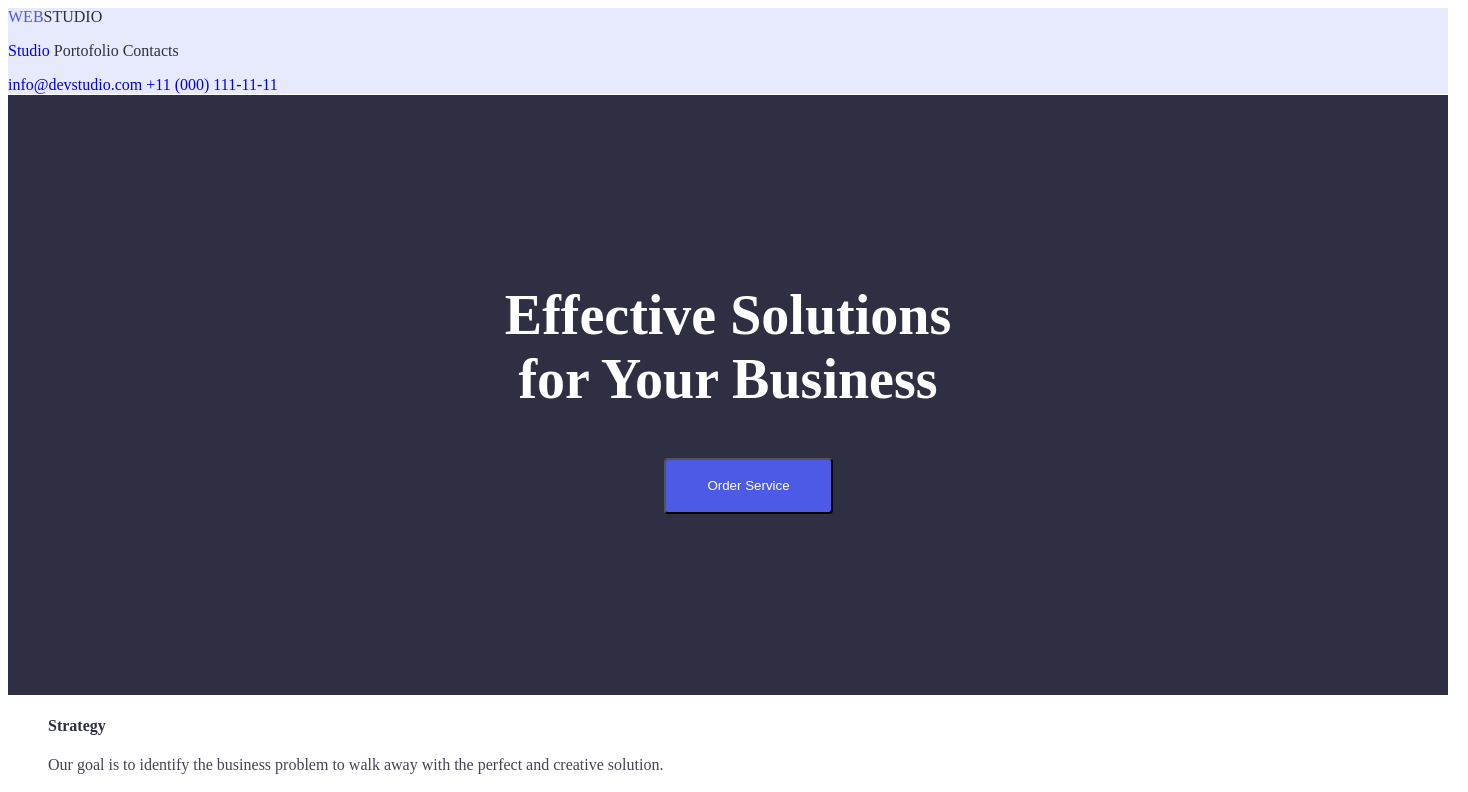
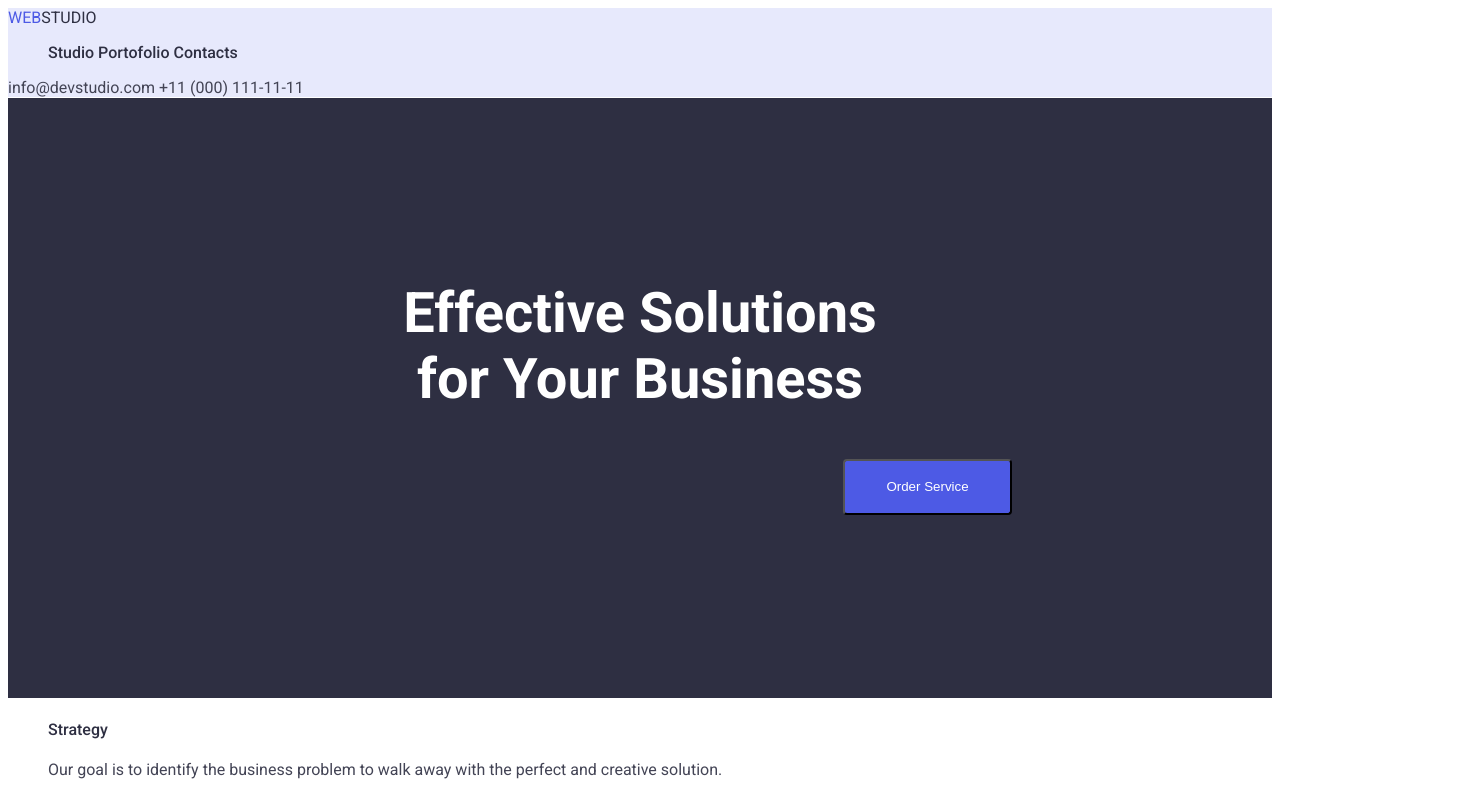
Before and after one commit to Zenley/goit-markup-hw-02, a plain HTML site: page index.html in a window 1280 px wide. Shown: the top 792 px of the page, 1468 px wide, since content can reach past the window. Drawn offline with Linux system fonts and the light colour scheme.

Commit message:
Deleted lines, updated the styling for Studio
Deleted many lines that made no sense/made the styling shorter where i could, using var and the global font setting

```diff
--- a/index.html
+++ b/index.html
@@ -5,11 +5,16 @@
     <meta charset="UTF-8">
     <meta name="viewport" content="width=device-width, initial-scale=1.0">
     <title>Studio</title>
+    <link rel="preconnect" href="https://fonts.googleapis.com">
+    <link rel="preconnect" href="https://fonts.gstatic.com" crossorigin>
+    <link
+        href="https://fonts.googleapis.com/css2?family=Raleway:ital,wght@0,100..900;1,100..900&family=Roboto:ital,wght@0,100;0,300;0,400;0,500;0,700;0,900;1,100;1,300;1,400;1,500;1,700;1,900&display=swap"
+        rel="stylesheet">
     <link rel="stylesheet" href="./styles/styles.css">
 
 </head>
 
-<body class="page-size">
+<body>
     <!-- Header section -->
     <header class="global-header">
         <span class="logo">WEB</span>
@@ -31,7 +36,7 @@
     <main>
         <!-- Hero section -->
         <section class="hero-section">
-            <h1 class="title">Effective Solutions <br>for Your Business</h1>
+            <h1>Effective Solutions <br>for Your Business</h1>
             <button type="button" class="order-service">Order Service</button>
         </section>
         <!-- Section strenghts -->
--- a/styles/styles.css
+++ b/styles/styles.css
@@ -1,84 +1,91 @@
 :root {
     --subtitle-color: #2E2F42;
     --text-color: #434455;
+    --title-font-family: "Roboto",
+        sans-serif;
+    --text-font-family: "Roboto",
+        sans-serif;
+        --logo-font-family: "Raleway",
+            sans-serif;
+
+button[type="button"] {
+cursor:pointer;
 }
-
-.page-size{
-    width: 1440px;
-    height: 2592px;
-    top: -1169px;
-    left: 370px;
-}
-a{
-    text-decoration: none;
-}
-.logo{
+.logo {
     color: #4D5AE5;
     padding-right: 0px;
     margin-right: 0px;
     display: inline-block;
 }
-.logo:nth-child(2){
+
+.logo:nth-child(2) {
     display: inline-block;
     margin-left: -0.25em;
     color: #2E2F42;
 }
+
+}
+a {
+    text-decoration: none;
+}
+body{
+    font-family: var(--title-font-family);
+}
+h1,
+h2{
+    font-weight: 700;
+}
+h4{
+    font-weight: 500;
+}
+
+.nav-bar{
+    list-style: none;
+    font-weight: 500;
+    color: var(--subtitle-color);
+}
+/* PHONE AND EMAIL COLOR */
+.global-header>a{
+    color: var(--text-color);
+}
+/* Background color for hero section */
+.hero-section {
+    background-color: #2E2F42;
+    height: 600px;
+}
+.hero-section>h1{
+    color: #ffffff;
+    text-align: center;
+    padding-top: 182px;
+    font-size: 56px;
+    line-height: 3,75em;
+}
+
 .global-header{
     background-color:#E7E9FC;
     border: 1px;
-}
-.nav-bar{
-    width: 261px;
-    display: flex;
-
-}
-.nav-list {
-    list-style: none;
-    margin: 76;
-    padding: 0;
-}
-a[href="studio.html"] {
-    color: #2E2F42
-}
-a[href="portofolio.html"]{
-    color: #2E2F42
-}
-a[href="contacts.html"]{
-    color: #2E2F42
+    margin-bottom: -45px;
 }
 
+[href$=".html"]{
+    color: var(--subtitle-color);
+}
 
 .nav-list li {
     display: inline-block;
 }
-.hero-section{
-    background-color: #2E2F42;
-    width: 1440px;
-    height: 600px;
-    margin-top: -45px;
-}
-.title{
-    color: #fff;
-    text-align: center;
-    font-weight: 700;
-    width: 496;
-    height: 120;
-    font-size: 56px;
-    padding-top: 188px;
-    padding-right: 472px;
-    padding-left: 472px;
-}
+
+
 .order-service{
     background-color:#4D5AE5;
-    padding-top: 48px;
-    margin-left: 656px;
-    margin-right: 635px;
     border-radius: 4px;
-        padding: 16px 32px;
         width: 169px;
         height: 56px;
         text-align: center;
         color: #fff;
+        margin-left: 835px;
+        font-weight: 500;
+        line-height: 1,5;
 }
 
 .description-tab{
@@ -114,18 +121,3 @@ a[href="contacts.html"]{
     display: inline-block;
     padding-right: 24px;
     align-items: center;
-
-}
-    .first-card{
-        margin-right: -0.1em;
-    }
-    .second-card{
-        margin-left: -0.5em;
-    }
-.portofolio-buttons{
-    list-style: none;
-    text-align: center;
-}
-    .portofolio-list{
-    list-style: none;
-}
```
Also changed, not shown: portofolio.html (+6 -1 lines).
